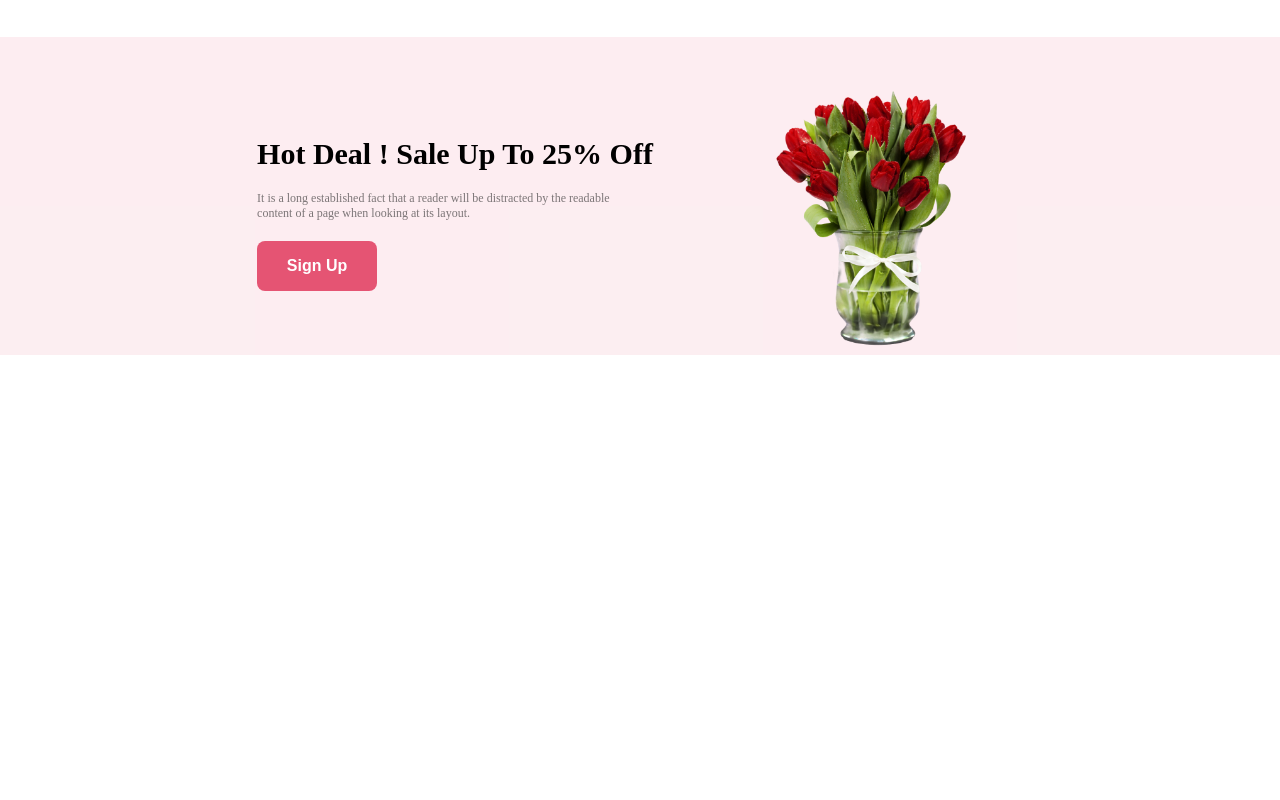
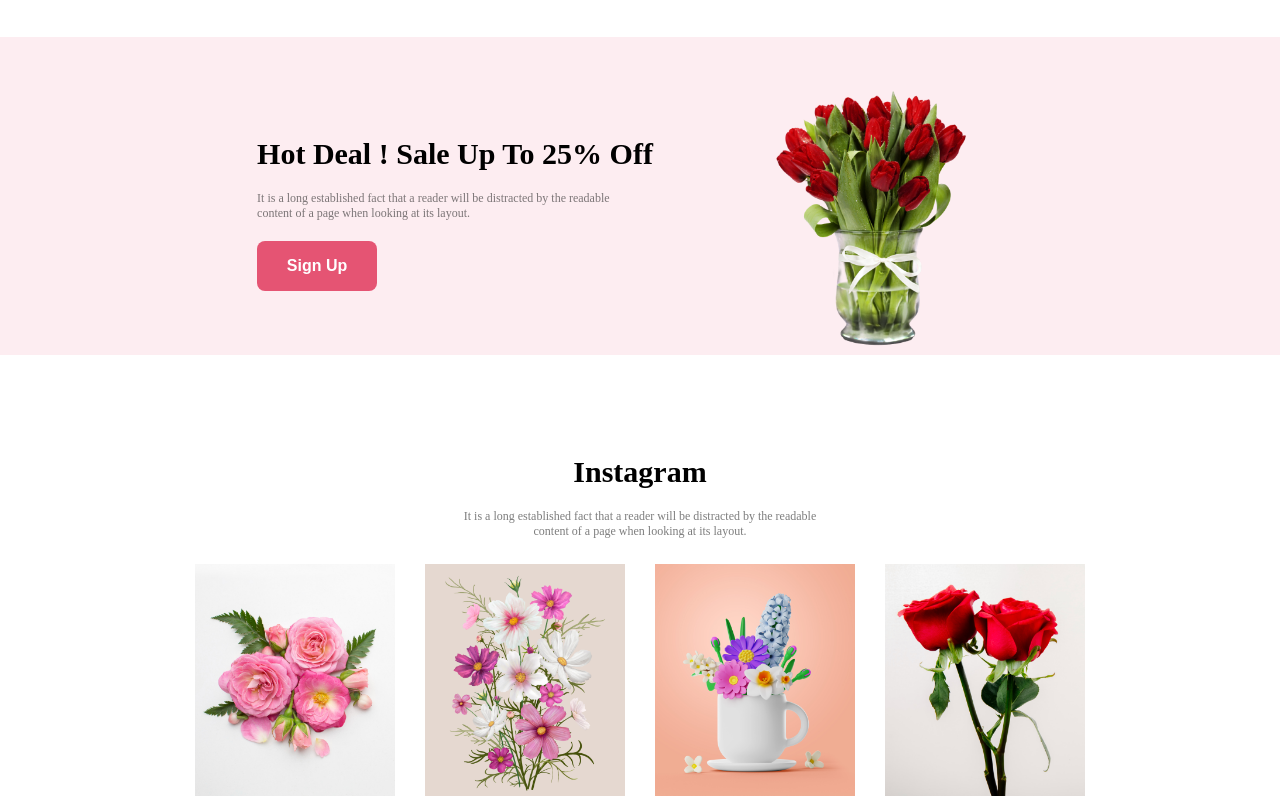
Before and after one commit to jannat809/Flower-Shop-Website, a plain HTML site: page index.html in a window 1280 px wide. Shown: the part 1319-2119 px from the top of the page. Before the commit the page ends 1674 px from the top, so only its background shows below. Drawn offline with Linux system fonts and the light colour scheme.

Commit message:
done insta part

```diff
--- a/index.html
+++ b/index.html
@@ -75,6 +75,22 @@
            </div>
        </div>
        <!-- Instagram section from here -->
+        <h2 class="instagram-title">Instagram</h2>
+        <p class="instagram-description">It is a long established fact that a reader will be distracted by the readable <br> content of a page when looking at its layout.</p>
+        <div class="instagram-container">
+            <div>
+                <img class="instagram-flower" src="asset/Flower 01.png" alt="">
+            </div>
+            <div>
+                <img class="instagram-flower" src="asset/Rectangle 4.png" alt="">
+            </div>
+            <div>
+                <img class="instagram-flower" src="asset/Rectangle 5.png" alt="">
+            </div>
+            <div>
+                <img class="instagram-flower" src="asset/Rectangle 6.png" alt="">
+            </div>
+       </div>
 
     </main>
     <footer></footer>
--- a/style.css
+++ b/style.css
@@ -185,3 +185,25 @@ background: rgba(71, 125, 17, 0.15);
     width: 120px;
     /* padding-left: 30px; */
 }
+/* Instagram part start from here  */
+.instagram-title{
+    text-align: center;
+    font-size: 30px;
+    margin-top: 100px;
+}
+.instagram-description{
+    font-size: 12px;
+    color: rgba(39, 39, 39, 0.60);
+    text-align: center;
+    margin-top: 20px;
+    margin-bottom: 20px;
+}
+.instagram-flower{
+    width: 200px;
+}
+.instagram-container{
+    display: flex;
+    justify-content: center;
+    gap: 30px;
+    margin-top: 25px;
+}
```
